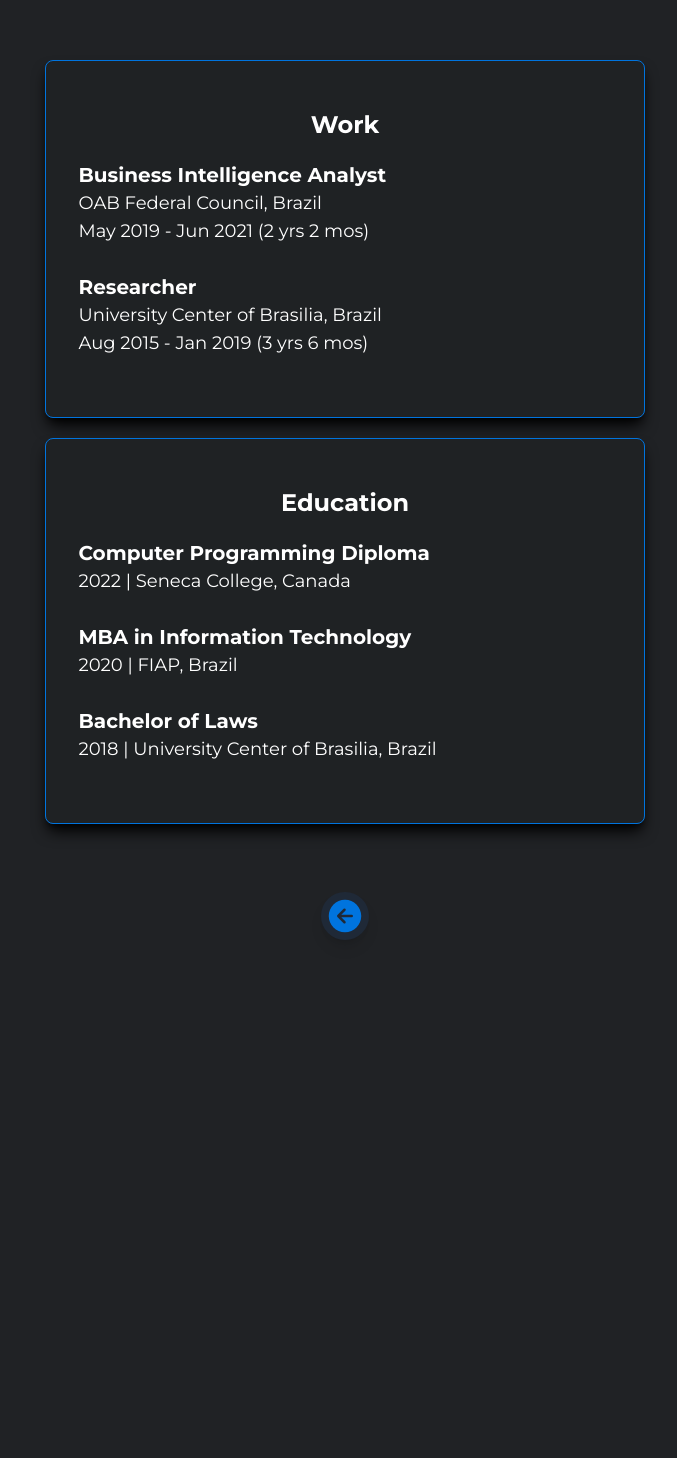
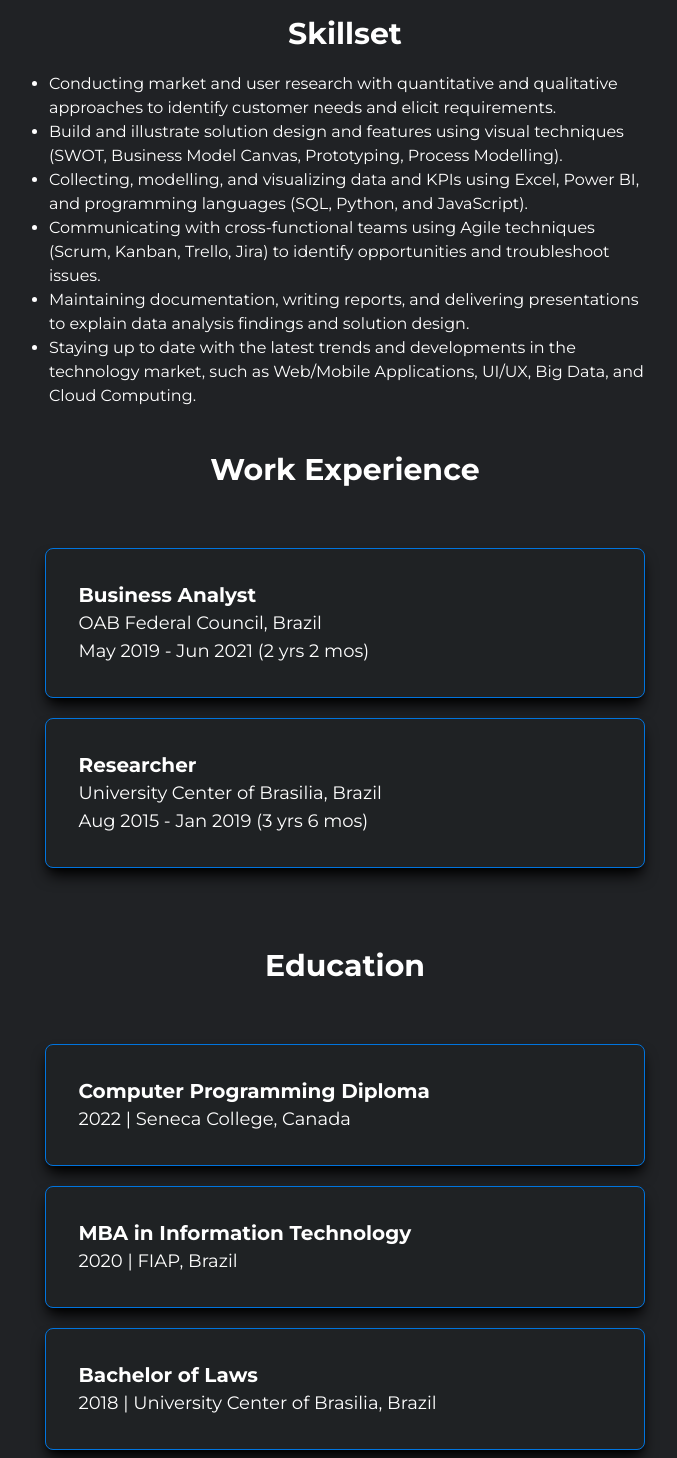
Before and after one commit to fmeneses-graca/my-website, a Next.js app: page /more-about-me in a window 1280 px wide. Shown: the part 632-2090 px from the top of the page, without its empty margins (295-972 px from the left). Before the commit the page ends 1596 px from the top, so only its background shows below. Built offline with nearby package versions, Linux system fonts and the light colour scheme.

Commit message:
Update about me section and more about me page

```diff
--- a/components/AboutSection.js
+++ b/components/AboutSection.js
@@ -1,3 +1,5 @@
+import Image from 'next/image'
+import pptFramework from '../public/PPT Framework.png'
 import Link from 'next/link'
 import { IoArrowForwardCircle } from "react-icons/io5"
 
@@ -9,19 +11,17 @@ export default function AboutSection() {
                     Nice to meet you, I&apos;m Felipe!
                 </h1>
 
+                <Image src={pptFramework} alt="People Process Technology Framework" width='400' className="mx-auto my-3" />
+
+                <p className="md:w-1/2 md:mx-auto">
+                    I&apos;m a Business and Data Analyst with a passion for working at the intersection of people, processes, and technology.
+                    I help organizations reach their goals by making these three elements work together toward shared objectives using visual and analytical tools.
+                    I have more than five years of experience analyzing data and designing solutions that make a lasting impact on stakeholders.
+                </p>
+
+                <br />
+
                 <div className="md:w-1/2 md:mx-auto">
-                    <p>I have more than 5 years of experience analyzing data and providing meaningful insights to help stakeholders make informed decisions. That means:</p>
-                    <br />
-
-                    <ul className="pl-4 list-disc">
-                        <li>Collecting, modelling, and visualizing data using Excel, Power BI, and programming languages (SQL, Python, and JavaScript);</li>
-                        <li>Maintaining documentation, writing reports, and delivering presentations to explain data analysis processes and findings;</li>
-                        <li>Understanding how to work with Data Structures, Databases, Data Warehousing, Big Data, Web Applications and Cloud Computing;</li>
-                        <li>Communicating with cross-functional teams using Agile techniques (Scrum, Kanban, Trello, Jira) to identify data needs and design solutions.</li>
-                    </ul>
-
-                    <br />
-
                     <div className="flex">
                         <Link href="/more-about-me" passHref>
                             <button className="icon group">
--- a/components/card.js
+++ b/components/card.js
@@ -1,7 +1,7 @@
 export default function Card({ style, title = "", text = "" }) {
     return (
         <div className={"card " + style}>
-            <h3>{title}</h3>
+            <h3 className="my-0">{title}</h3>
             {text}
         </div>
     )
--- a/pages/more-about-me.js
+++ b/pages/more-about-me.js
@@ -30,22 +30,38 @@ function ExperienceSection() {
 
             <div className="flex-col mx-auto">
                 <h1>More About Felipe</h1>
+                <p className="md:w-1/2 mx-auto">
+                    I started my career as a researcher in Brazil, where I learned how to analyze data using rigorous standards to produce scientific findings, reports, and publications for legal and social sciences journals at UniCEUB&apos;s law school.
+                    <br /><br />
+                    After three years as a researcher, I was invited to work as a business analyst at a professional association, where I conducted data analysis to design solutions for senior-level executives and support strategic decisions. During this period, I also studied towards an MBA in Information Technology at FIAP.
+                    <br /><br />
+                    After two years, in 2020, I moved to Canada to study Computer Programming at Seneca College. I graduated in December 2022, and I am currently seeking an opportunity to join a friendly team and help them achieve their goals through data analysis and solution design.
+                </p>
+                <br />
 
-                <p className="md:w-1/2 mx-auto">
-                I started my career as a researcher in Brazil, where I learned how to analyze data using rigorous standards to produce scientific findings, reports, and publications for legal and social sciences journals at UniCEUB&apos;s law school.
-                    <br /><br />
-                    After three years as a researcher, I was invited to work as a business intelligence analyst at a professional association, where I conducted data analysis to provide insights for senior-level executives and support strategic decisions. During this period, I also studied towards an MBA in Information Technology at FIAP.
-                    <br /><br />
-                    After two years, in 2020, I moved to Canada to study Computer Programming at Seneca College. I graduated in December 2022, and I am currently seeking an opportunity to join a team and continue providing meaningful insights through data analysis.
-                </p>
+                <h1>Skillset</h1>
+                <ul className="md:w-1/2 mx-auto pl-4 list-disc">
+                    <li>Conducting market and user research with quantitative and qualitative approaches to identify customer needs and elicit requirements.</li>
+                    <li>Build and illustrate solution design and features using visual techniques (SWOT, Business Model Canvas, Prototyping, Process Modelling).</li>
+                    <li>Collecting, modelling, and visualizing data and KPIs using Excel, Power BI, and programming languages (SQL, Python, and JavaScript).</li>
+                    <li>Communicating with cross-functional teams using Agile techniques (Scrum, Kanban, Trello, Jira) to identify opportunities and troubleshoot issues.</li>
+                    <li>Maintaining documentation, writing reports, and delivering presentations to explain data analysis findings and solution design.</li>
+                    <li>Staying up to date with the latest trends and developments in the technology market, such as Web/Mobile Applications, UI/UX, Big Data, and Cloud Computing.</li>
+                </ul>
+                <br />
 
-                <h1>Experience</h1>
-
+                <h1>Work Experience</h1>
                 <div className="flex-container">
-                    <Card style="card-size-large" text={workText()} />
-                    <Card style="card-size-large" text={educationText()} />
+                    <Card style="card-size-large" title="Business Analyst" text={workOAB()} />
+                    <Card style="card-size-large" title="Researcher" text={workUNICEUB()} />
                 </div>
 
+                <h1>Education</h1>
+                <div className="flex-container">
+                    <Card style="card-size-large" title="Computer Programming Diploma" text={educationSeneca()} />
+                    <Card style="card-size-large" title="MBA in Information Technology" text={educationFIAP()} />
+                    <Card style="card-size-large" title="Bachelor of Laws" text={educationUNICEUB()} />
+                </div>
             </div>
 
             <button className="icon group" type="button" onClick={() => router.back()}>
@@ -58,12 +74,9 @@ function ExperienceSection() {
     )
 }
 
-function workText() {
+function workOAB() {
     return (
         <>
-            <h2 className="pt-0">Work</h2>
-
-            <h3 className="my-0">Business Intelligence Analyst</h3>
             <p>
                 OAB Federal Council, Brazil<br />
                 May 2019 - Jun 2021 (2 yrs 2 mos)<br />
@@ -71,9 +84,13 @@ function workText() {
                     <li></li>
                 </ul> */}
             </p>
-            <br />
+        </>
+    )
+}
 
-            <h3 className="my-0">Researcher</h3>
+function workUNICEUB() {
+    return (
+        <>
             <p>
                 University Center of Brasilia, Brazil<br />
                 Aug 2015 - Jan 2019 (3 yrs 6 mos)<br />
@@ -81,33 +98,36 @@ function workText() {
                     <li></li>
                 </ul> */}
             </p>
-            <br />
         </>
     )
 }
 
-function educationText() {
+function educationSeneca() {
     return (
         <>
-            <h2 className="pt-0">Education</h2>
-
-            <h3 className="my-0">Computer Programming Diploma</h3>
             <p>
                 2022 | Seneca College, Canada<br />
             </p>
-            <br />
+        </>
+    )
+}
 
-            <h3 className="my-0">MBA in Information Technology</h3>
+function educationFIAP() {
+    return (
+        <>
             <p>
                 2020 | FIAP, Brazil<br />
             </p>
-            <br />
+        </>
+    )
+}
 
-            <h3 className="my-0">Bachelor of Laws</h3>
+function educationUNICEUB() {
+    return (
+        <>
             <p>
                 2018 | University Center of Brasilia, Brazil<br />
             </p>
-            <br />
         </>
     )
 }
```
